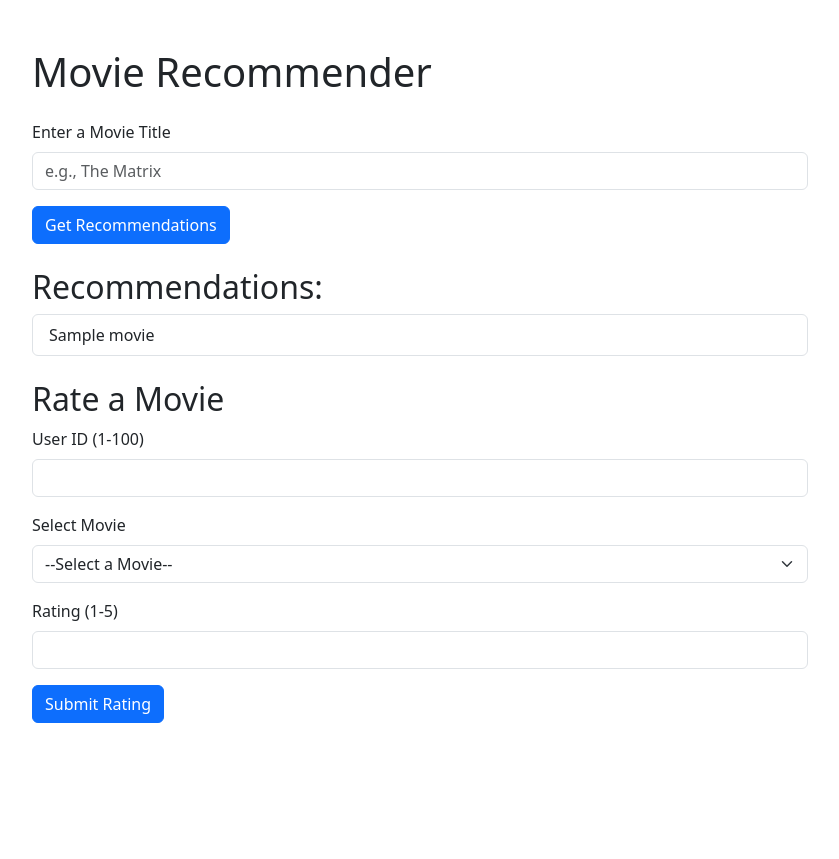
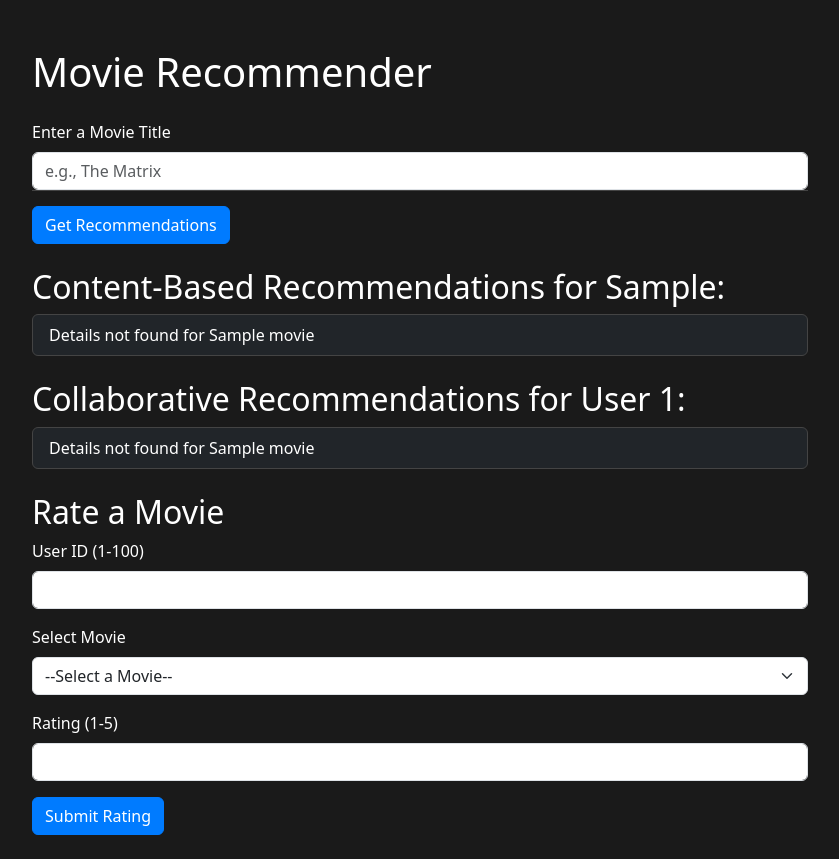
Before and after one commit to mayan05/FrameFind, a Flask app: template templates/index.html in a window 1280 px wide. Shown: the whole page, without its empty margins (220-1059 px from the left). Before the commit the page ends 723 px from the top, so only its background shows below. Run offline with Flask 3, Linux system fonts and the light colour scheme; the template is opened without the code that fills it: most values are stand-ins (such as "Sample title", 1, 10 or a date in 2020); parts of the project's set-up code (start-up, migrations or seed data) failed here and were passed over.

Commit message:
collab works

```diff
--- a/app.py
+++ b/app.py
@@ -1,7 +1,7 @@
 from flask import Flask, render_template, request, jsonify
 import pandas as pd
 import sqlalchemy as sa
-from recommendations import get_recommendations
+from recommendations import get_content_recommendations, get_collaborative_recommendations
 from dotenv import load_dotenv
 import os
 
@@ -11,28 +11,46 @@ engine = sa.create_engine(os.getenv("DB_URL"))
 
 @app.route("/", methods=["GET", "POST"])
 def home():
-    # Fetch movies for dropdown and potential matching
-    movies = pd.read_sql("SELECT movie_id, title FROM movies ORDER BY title", engine)
+    try:
+        movies = pd.read_sql("SELECT movie_id, title, genres, release_year FROM movies ORDER BY title", engine)
+        if movies.empty:
+            return render_template("index.html", error="No movies found in database.", movies=[], recommendations=[], selected_movie=None, no_match=True, collab_recommendations=[])
+    except Exception as e:
+        return render_template("index.html", error=f"Database error: {str(e)}", movies=[], recommendations=[], selected_movie=None, no_match=True, collab_recommendations=[])
+
     recommendations = []
     selected_movie = None
     no_match = False
+    collab_recommendations = []
 
     if request.method == "POST":
         try:
             movie_title = request.form["movie_title"].strip()
-            recommendations = get_recommendations(movie_title)
+            print(f"Searching for: {movie_title}")
+            recommendations = get_content_recommendations(movie_title)
+            print(f"Content Recommendations: {recommendations}")
             if recommendations == ["Movie not found"]:
                 no_match = True
                 selected_movie = "Not found"
             else:
-                selected_movie = movies[movies["title"].str.contains(movie_title, case=False, na=False)]["title"].iloc[0]
-        except (ValueError, IndexError):
+                selected_movie_df = movies[movies["title"].str.contains(movie_title, case=False, na=False)]
+                if not selected_movie_df.empty:
+                    selected_movie = selected_movie_df["title"].iloc[0]
+                else:
+                    no_match = True
+                    selected_movie = "Not found"
+            # Collaborative recommendations for user_id 1 (example)
+            collab_recommendations = get_collaborative_recommendations(1)
+            print(f"Collaborative Recommendations: {collab_recommendations}")
+        except (ValueError, IndexError) as e:
             recommendations = ["Invalid input"]
             no_match = True
             selected_movie = "Not found"
+            print(f"Error in recommendations: {str(e)}")
 
     return render_template("index.html", movies=movies.to_dict("records"),
-                         recommendations=recommendations, selected_movie=selected_movie, no_match=no_match)
+                         recommendations=recommendations, selected_movie=selected_movie,
+                         no_match=no_match, collab_recommendations=collab_recommendations)
 
 @app.route("/rate", methods=["POST"])
 def rate():
@@ -44,8 +62,6 @@ def rate():
             return jsonify({"error": "Rating must be between 1 and 5"}), 400
         if not (1 <= user_id <= 100):
             return jsonify({"error": "User ID must be between 1 and 100"}), 400
-
-        # Verify user_id and movie_id exist
         with engine.connect() as conn:
             user_exists = conn.execute(
                 sa.text("SELECT 1 FROM users WHERE user_id = :user_id"),
@@ -59,7 +75,6 @@ def rate():
                 return jsonify({"error": "User ID does not exist"}), 400
             if not movie_exists:
                 return jsonify({"error": "Movie ID does not exist"}), 400
-        # Insert rating
         pd.DataFrame([{
             "user_id": user_id,
             "movie_id": movie_id,
--- a/requirements.txt
+++ b/requirements.txt
@@ -5,3 +5,5 @@ requests
 scikit-learn
 pandas
 python-dotenv
+numpy==1.26.2
+scikit-surprise
--- /dev/null
+++ b/static/css/style.css
@@ -0,0 +1,40 @@
+body {
+    background-color: #1a1a1a;
+    color: #ffffff;
+}
+.container {
+    max-width: 800px;
+}
+.list-group-item {
+    background-color: #2c2c2c;
+    border-color: #444;
+}
+.btn-primary {
+    background-color: #007bff;
+    border-color: #007bff;
+}
+.btn-primary:hover {
+    background-color: #0056b3;
+}
+.suggestions {
+    position: absolute;
+    top: 100%;
+    left: 0;
+    right: 0;
+    background-color: #2c2c2c;
+    border: 1px solid #444;
+    border-top: none;
+    max-height: 200px;
+    overflow-y: auto;
+    z-index: 1000;
+}
+.suggestion-item {
+    padding: 5px 10px;
+    cursor: pointer;
+}
+.suggestion-item:hover {
+    background-color: #444;
+}
+.alert {
+    color: #000;
+}
--- a/templates/index.html
+++ b/templates/index.html
@@ -2,45 +2,73 @@
 <html>
 <head>
     <link href="https://cdn.jsdelivr.net/npm/bootstrap@5.3.0/dist/css/bootstrap.min.css" rel="stylesheet">
+    <link rel="stylesheet" href="{{ url_for('static', filename='css/style.css') }}">
     <script src="https://code.jquery.com/jquery-3.6.0.min.js"></script>
     <title>Movie Recommender</title>
-    <style>
-        .container { max-width: 800px; }
-        .mt-5 { margin-top: 3rem !important; }
-    </style>
 </head>
 <body>
     <div class="container mt-5">
-        <h1 class="mb-4">Movie Recommender</h1>
+        <h1 class="mb-4 text-white">Movie Recommender</h1>
 
-        <!-- Movie Title Search Form -->
+        <!-- Movie Title Search Form with Autocomplete -->
         <form method="POST" action="/" id="recommend-form">
-            <div class="mb-3">
-                <label for="movie_title" class="form-label">Enter a Movie Title</label>
+            <div class="mb-3 position-relative">
+                <label for="movie_title" class="form-label text-white">Enter a Movie Title</label>
                 <input type="text" name="movie_title" class="form-control" id="movie_title" placeholder="e.g., The Matrix" required>
+                <div id="suggestions" class="suggestions"></div>
             </div>
             <button type="submit" class="btn btn-primary">Get Recommendations</button>
         </form>
 
-        <!-- Recommendations Display -->
-        {% if recommendations %}
-            <h2 class="mt-4">Recommendations:</h2>
-            <ul class="list-group mb-4">
-                {% for movie in recommendations %}
-                    <li class="list-group-item">{{ movie }}</li>
-                {% endfor %}
-            </ul>
+        <!-- Error or Recommendations Display -->
+        {% if error %}
+            <div class="alert alert-danger mt-4" role="alert">{{ error }}</div>
+        {% elif no_match %}
+            <div class="alert alert-warning mt-4" role="alert">
+                Sorry, "{{ selected_movie }}" isn’t in our database. Try another title like "The Matrix" or "Inception"!
+            </div>
+        {% elif recommendations or collab_recommendations %}
+            {% if recommendations and recommendations != ["Movie not found"] %}
+                <h2 class="mt-4 text-white">Content-Based Recommendations for {{ selected_movie }}:</h2>
+                <ul class="list-group mb-4">
+                    {% for movie in recommendations %}
+                        {% set details = movies|selectattr('title', 'equalto', movie)|first %}
+                        {% if details is defined and details %}
+                            <li class="list-group-item bg-dark text-white">
+                                {{ movie }} ({{ details.genres }}, {{ details.release_year }})
+                            </li>
+                        {% else %}
+                            <li class="list-group-item bg-dark text-white">Details not found for {{ movie }}</li>
+                        {% endif %}
+                    {% endfor %}
+                </ul>
+            {% endif %}
+            {% if collab_recommendations and collab_recommendations != ["No collaborative recommendations available"] %}
+                <h2 class="mt-4 text-white">Collaborative Recommendations for User 1:</h2>
+                <ul class="list-group mb-4">
+                    {% for movie in collab_recommendations %}
+                        {% set details = movies|selectattr('title', 'equalto', movie)|first %}
+                        {% if details is defined and details %}
+                            <li class="list-group-item bg-dark text-white">
+                                {{ movie }} ({{ details.genres }}, {{ details.release_year }})
+                            </li>
+                        {% else %}
+                            <li class="list-group-item bg-dark text-white">Details not found for {{ movie }}</li>
+                        {% endif %}
+                    {% endfor %}
+                </ul>
+            {% endif %}
         {% endif %}
 
         <!-- Rating Submission Form -->
-        <h2 class="mt-4">Rate a Movie</h2>
+        <h2 class="mt-4 text-white">Rate a Movie</h2>
         <form id="rating-form" class="mb-4">
             <div class="mb-3">
-                <label for="user_id" class="form-label">User ID (1-100)</label>
+                <label for="user_id" class="form-label text-white">User ID (1-100)</label>
                 <input type="number" name="user_id" class="form-control" id="user_id" min="1" max="100" required>
             </div>
             <div class="mb-3">
-                <label for="movie_id_rating" class="form-label">Select Movie</label>
+                <label for="movie_id_rating" class="form-label text-white">Select Movie</label>
                 <select name="movie_id" class="form-select" id="movie_id_rating" required>
                     <option value="">--Select a Movie--</option>
                     {% for movie in movies %}
@@ -49,7 +77,7 @@
                 </select>
             </div>
             <div class="mb-3">
-                <label for="rating" class="form-label">Rating (1-5)</label>
+                <label for="rating" class="form-label text-white">Rating (1-5)</label>
                 <input type="number" name="rating" min="1" max="5" step="0.5" class="form-control" id="rating" required>
             </div>
             <button type="submit" class="btn btn-primary">Submit Rating</button>
@@ -59,6 +87,24 @@
 
     <script>
         $(document).ready(function() {
+            // Autocomplete
+            $('#movie_title').on('input', function() {
+                var input = $(this).val().toLowerCase();
+                var options = {{ movies|map(attribute='title')|map('lower')|list|tojson }};
+                var suggestions = options.filter(title => title.includes(input));
+                var $suggestions = $('#suggestions');
+                $suggestions.empty();
+                if (suggestions.length > 0 && input.length > 0) {
+                    suggestions.slice(0, 5).forEach(function(title) {
+                        $('<div class="suggestion-item">' + title + '</div>').on('click', function() {
+                            $('#movie_title').val(title);
+                            $suggestions.empty();
+                        }).appendTo($suggestions);
+                    });
+                }
+            });
+
+            // Rating submission
             $('#rating-form').submit(function(event) {
                 event.preventDefault();
                 $.ajax({
@@ -74,6 +120,16 @@
                     }
                 });
             });
+
+            // Hide suggestions on form submit or click outside
+            $(document).on('click', function(e) {
+                if (!$(e.target).closest('.mb-3').length) {
+                    $('#suggestions').empty();
+                }
+            });
+            $('#recommend-form').submit(function() {
+                $('#suggestions').empty();
+            });
         });
     </script>
 </body>
```
Also changed, not shown: recommendations.py (+29 -2 lines).
